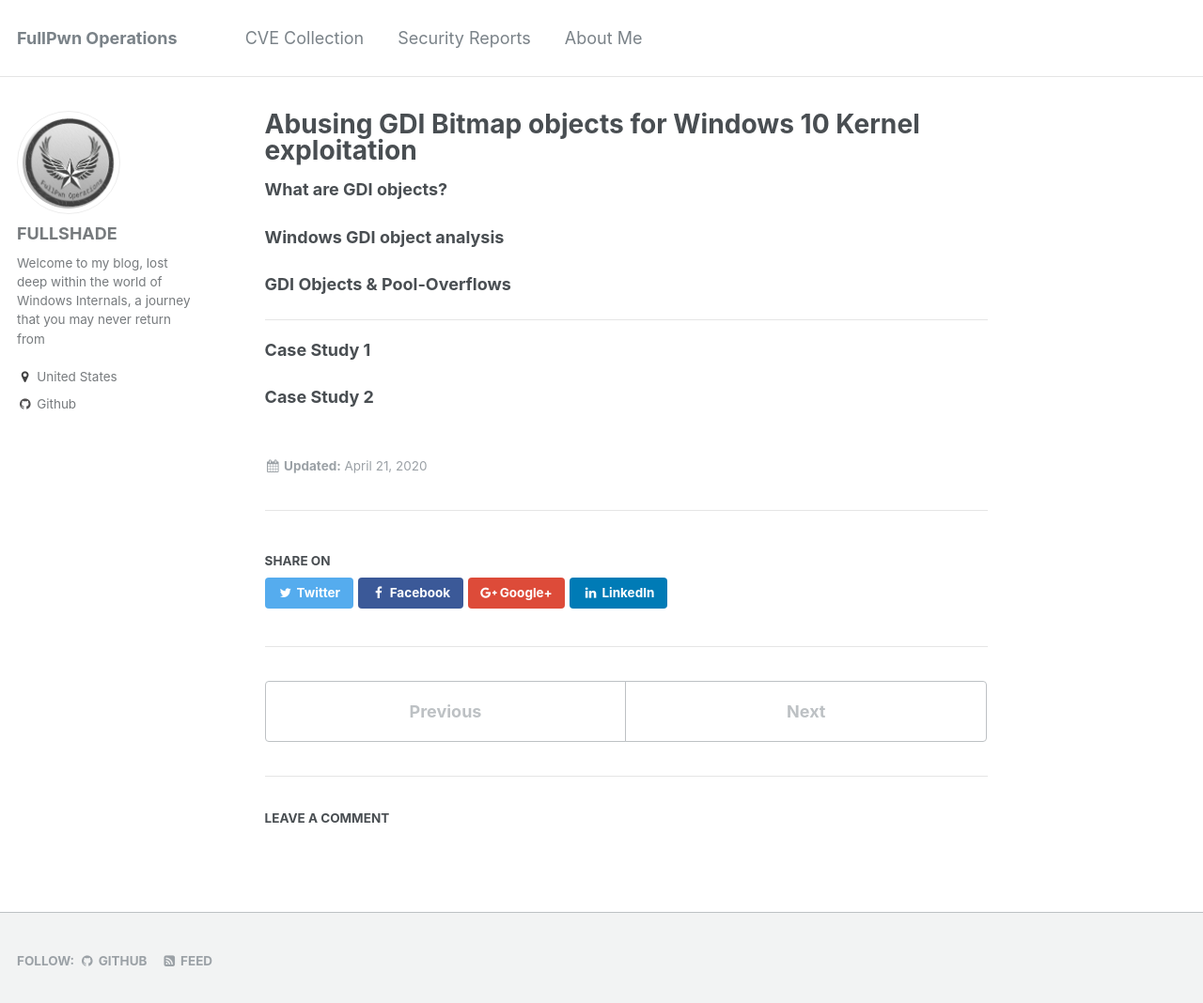
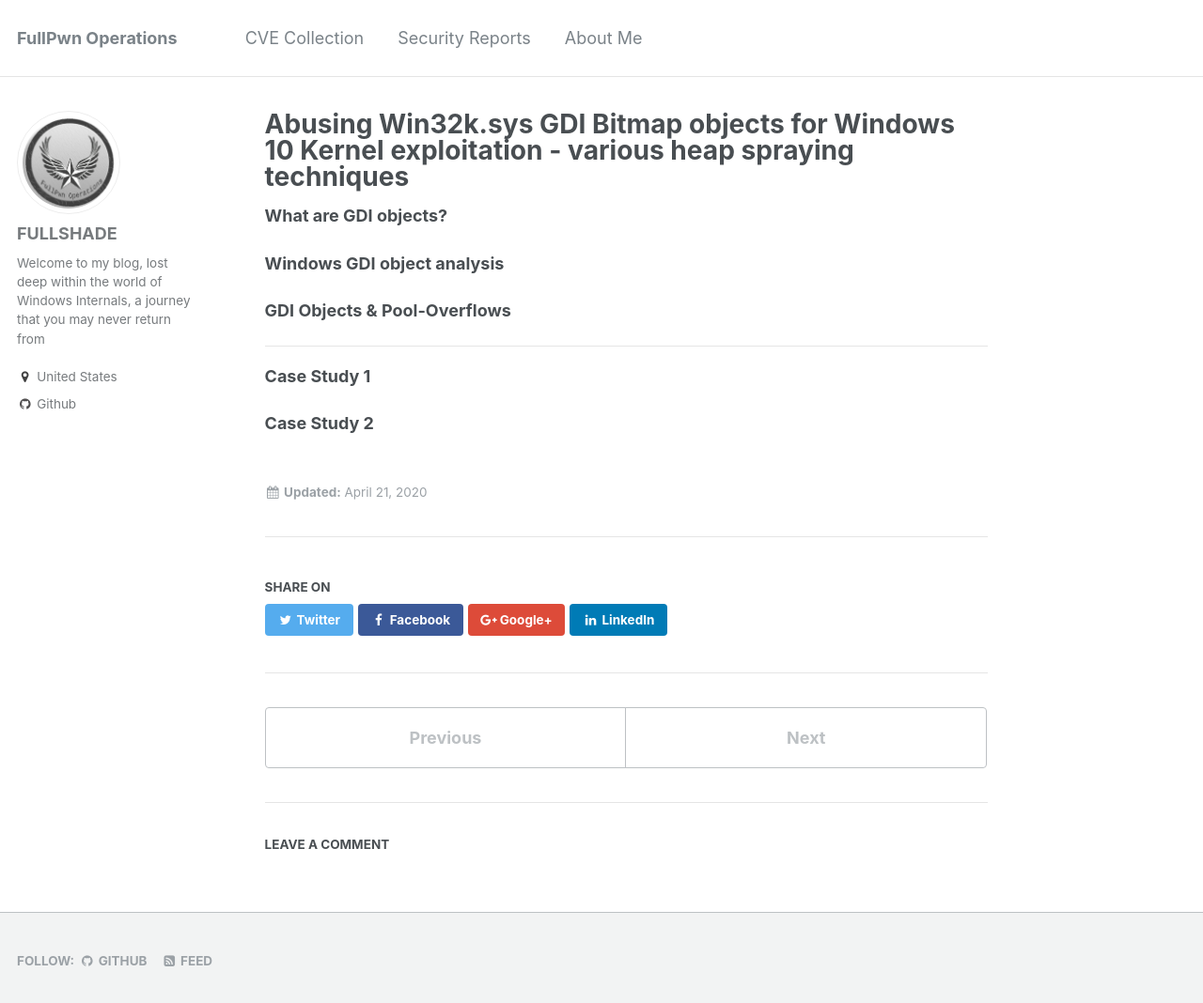
Before and after one commit to asdyxcyxc/FULLSHADE.github.io, a Jekyll site: the page built from _posts/2020-04-21-gdi-exploitation.md, in a window 1280 px wide and 1081 px high. Shown: the top 1068 px of the window at 94% size. Built offline with Jekyll 4.4.1, drawn with Linux system fonts in a browser that asks for light colours; comment, search, counter and statistics services are not loaded.

Commit message:
Update 2020-04-21-gdi-exploitation.md

```diff
--- a/_posts/2020-04-21-gdi-exploitation.md
+++ b/_posts/2020-04-21-gdi-exploitation.md
@@ -1,6 +1,6 @@
 ---
 layout: single
-title: Abusing GDI Bitmap objects for Windows 10 Kernel exploitation
+title: Abusing Win32k.sys GDI Bitmap objects for Windows 10 Kernel exploitation - various heap spraying techniques
 ---
 
 **What are GDI objects?**
```
